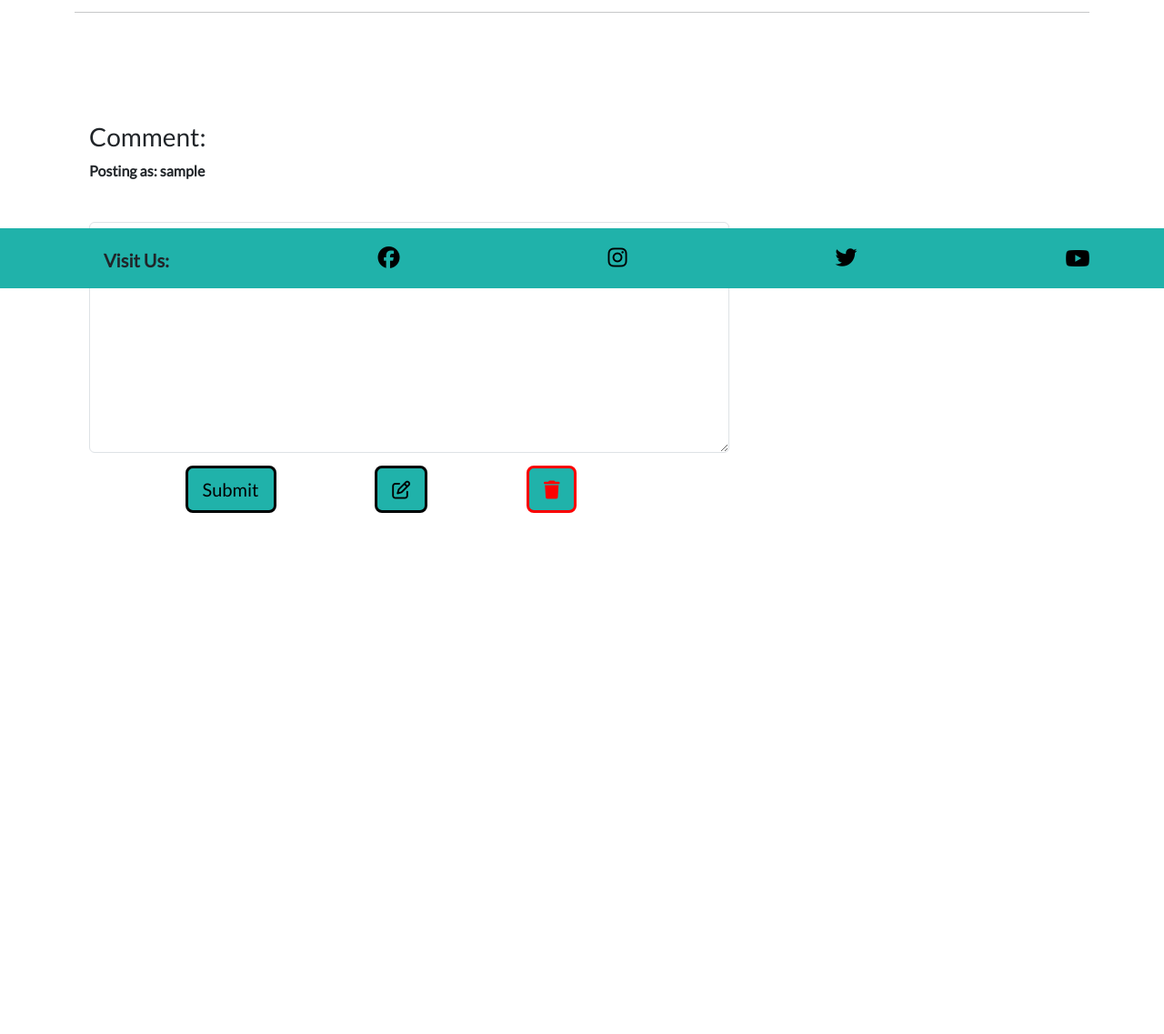
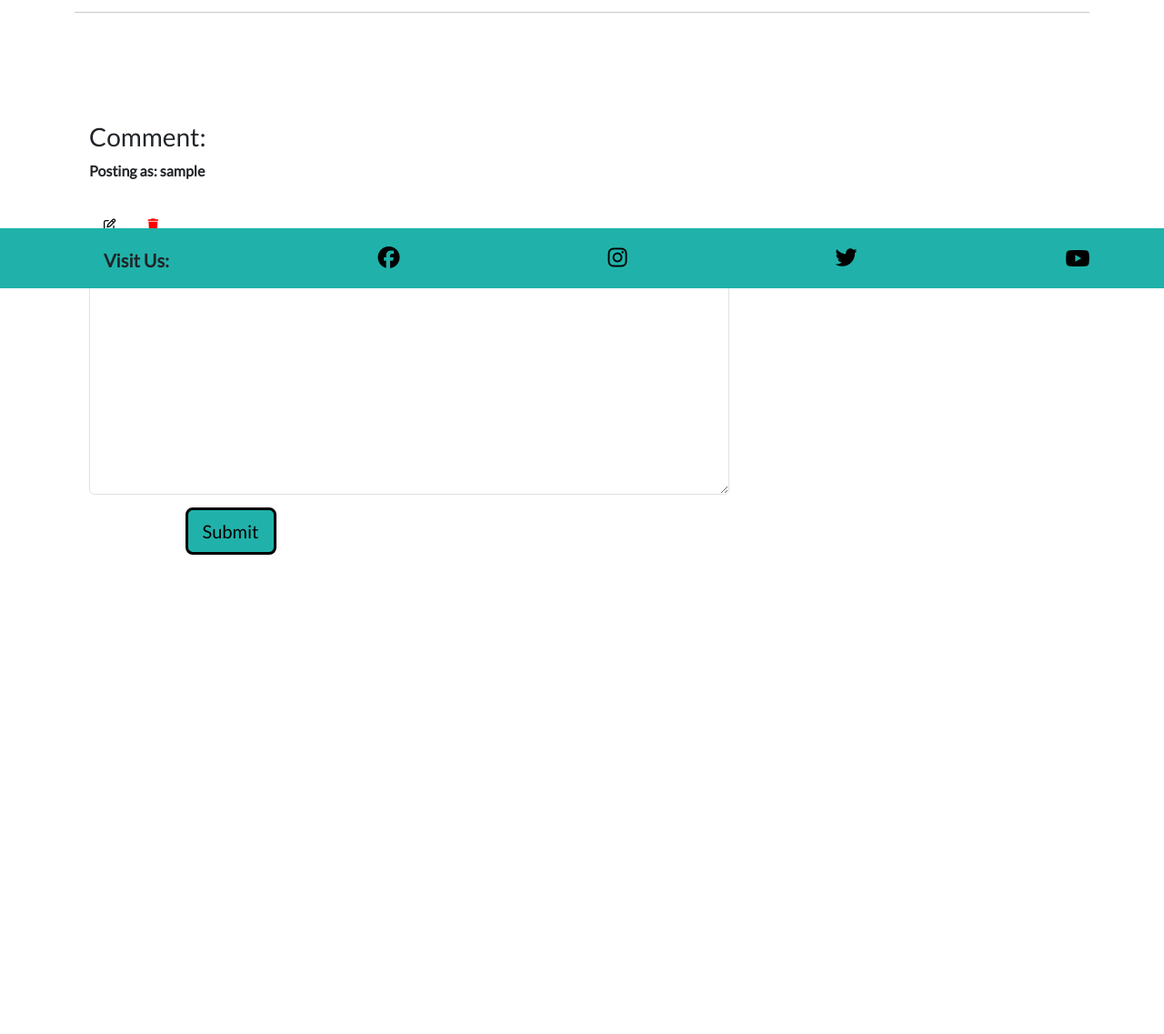
Before and after one commit to jlindeloef/drumworld, a Django app: template templates/post_detail.html in a window 1280 px wide. Shown: the part 483-1620 px from the top of the page at 91% size. Before the commit the page ends 1047 px from the top, so only its background shows below. Run offline with Django 3.2, Linux system fonts and the light colour scheme; the template is opened without the code that fills it: values that come from a table or form of the project are taken from there, others are empty; the visitor is signed in with stand-in values (Sample User, id 1); some libraries are stand-ins or nearby versions.

Commit message:
Create style to the edit and delete buttons.

```diff
--- a/static/css/style.css
+++ b/static/css/style.css
@@ -153,6 +153,15 @@ body {
     margin-bottom: 75%;
 }
 
+.btn-edit,
+.btn-delete {
+    border: none;
+    background-color: white;
+    margin-bottom: 0px;
+    font-size: smaller;
+    margin-left: 0%;
+}
+
 .btn-signup:hover,
 .btn-signup:active {
     background-color: black;
--- a/templates/post_detail.html
+++ b/templates/post_detail.html
@@ -86,14 +86,14 @@
 
                 <h3>Comment:</h3>
                 <p>Posting as: {{ user.username }}</p>
-                <form method="post" style="margin-top: 1.3em;">
+                <form method="post" style="margin-top: 1em;">
+                    <div>
+                        <a href="" class="btn btn-signup btn-lg btn-edit"><i class="far fa-edit"></i></a>
+                        <a href="" class="btn btn-signup btn-lg btn-delete" style="color: #fc0000;"><i class="fas fa-trash"></i></a>
+                    </div>
                     {{ comment_form | crispy }}
                     {% csrf_token %}
-                <div>
                     <button type="submit" class="btn btn-signup btn-lg">Submit</button>
-                    <a href="" class="btn btn-signup btn-lg"><i class="far fa-edit"></i></a>
-                    <a href="" class="btn btn-signup btn-lg" style="color: #fc0000;"><i class="fas fa-trash"></i></a>
-                </div>
                 </form>
                 {% endif %}
                 {% endif %}
```
